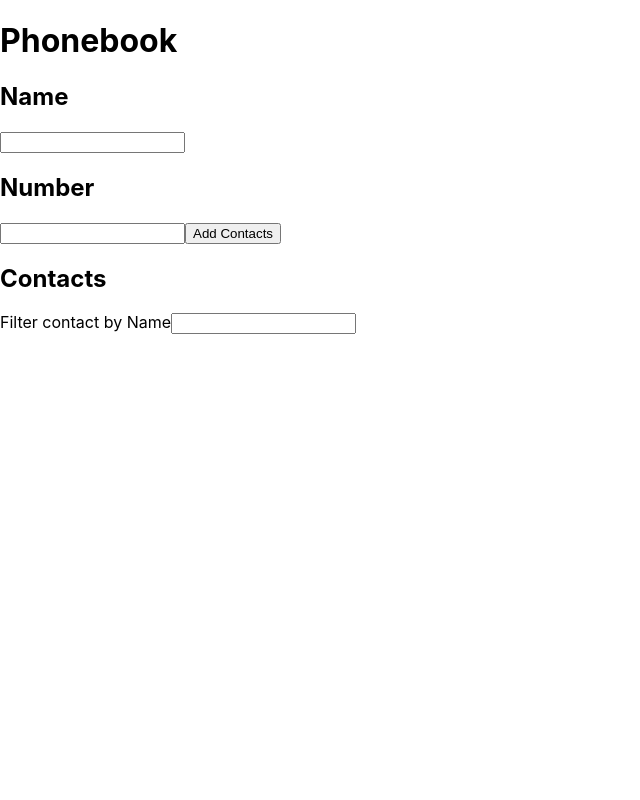
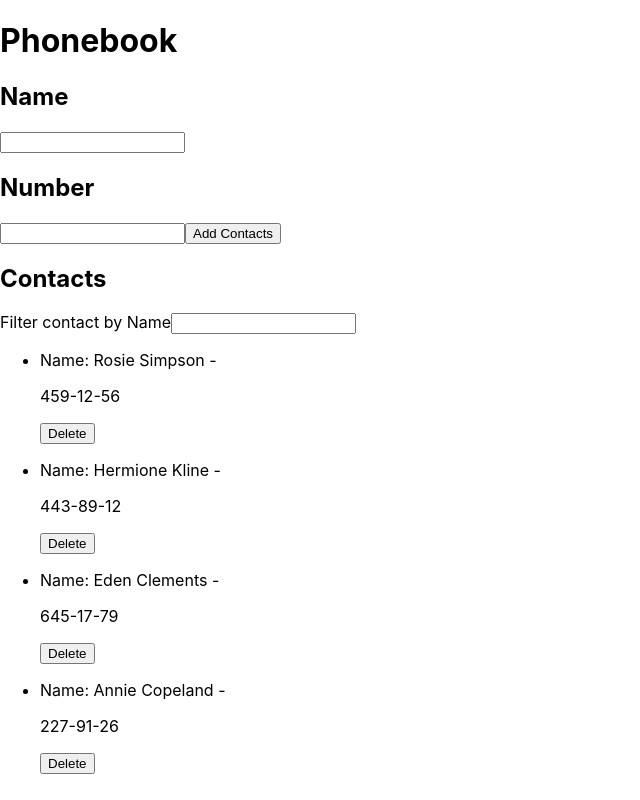
Before and after one commit to Siren1790/goit-react-hw-02-phonebook, a React (Create React App) app: page / in a window 1280 px wide. Shown: the whole page, without its empty margins (0-640 px from the left). Built offline with nearby package versions, Linux system fonts and the light colour scheme.

Commit message:
Done logic

```diff
--- a/src/components/App.jsx
+++ b/src/components/App.jsx
@@ -16,27 +16,54 @@ class PhoneBook extends Component {
   addContact = event => {
     event.preventDefault();
     const form = event.target;
+    let prevContacts = this.state.contacts.map(({ name }) =>
+      name.toLocaleLowerCase()
+    );
+    let bool = prevContacts.includes(
+      form.elements.name.value.toLocaleLowerCase()
+    );
+    if(bool){
+      console.log(form.elements.name.value);
+      form.reset();
+      alert(`${form.elements.name.value} is already in contacts`);
+      return
+    }
     const obj = {
       id: nanoid(),
       name: form.elements.name.value,
       number: form.elements.number.value,
     };
+
     this.setState(prevState => {
       prevState.contacts.push(obj);
       return { contacts: [...prevState.contacts] };
     });
     form.reset();
   };
-  filter = evt => {};
+  filter = evt => {
+    const filterValue = evt.target.value;
+    this.setState({ filter: filterValue.toLocaleLowerCase() });
+  };
+
+  delete = id => {
+    console.log(id);
+    this.setState(prevState => {
+      let x = prevState.contacts.filter(contact => contact.id !== id);
+      return { contacts: [...x] };
+    });
+  };
 
   render() {
+    const filterContacts = this.state.contacts.filter(contact =>
+      contact.name.toLocaleLowerCase().includes(this.state.filter)
+    );
     return (
       <div>
         <h1>Phonebook</h1>
         <ContactForm addContact={this.addContact} />
         <h2>Contacts</h2>
-        <Filter filter={this.state} />
-        <ContactList />
+        <Filter filter={this.filter} />
+        <ContactList contacts={filterContacts} onDelete={this.delete} />
       </div>
     );
   }
--- a/src/components/ContactList/ContactList.jsx
+++ b/src/components/ContactList/ContactList.jsx
@@ -1,2 +1,15 @@
-
-export const ContactList = () => {};
+export const ContactList = ({ contacts, onDelete}) => {
+  return (
+    <ul>
+      {contacts.map(({ name, number, id }) => (
+        <li key={id}>
+          <p>Name: {name} -</p>
+          <p>{number}</p>
+          <button type="button" onClick={()=> onDelete(id)}>
+            Delete
+          </button>
+        </li>
+      ))}
+    </ul>
+  );
+};
--- a/src/components/Filter/Filter.jsx
+++ b/src/components/Filter/Filter.jsx
@@ -1,10 +1,8 @@
-
-export const Filter = ({filter, value}) => {
-    console.log(filter);
-    return (
-        <label>
-        Filter contact by Name
-        <input type="text" onChange={() => filter} />
-        </label>
-    )
-}
+export const Filter = ({ filter }) => {
+  return (
+    <label>
+      Filter contact by Name
+      <input type="text" onChange={filter} />
+    </label>
+  );
+};
```
